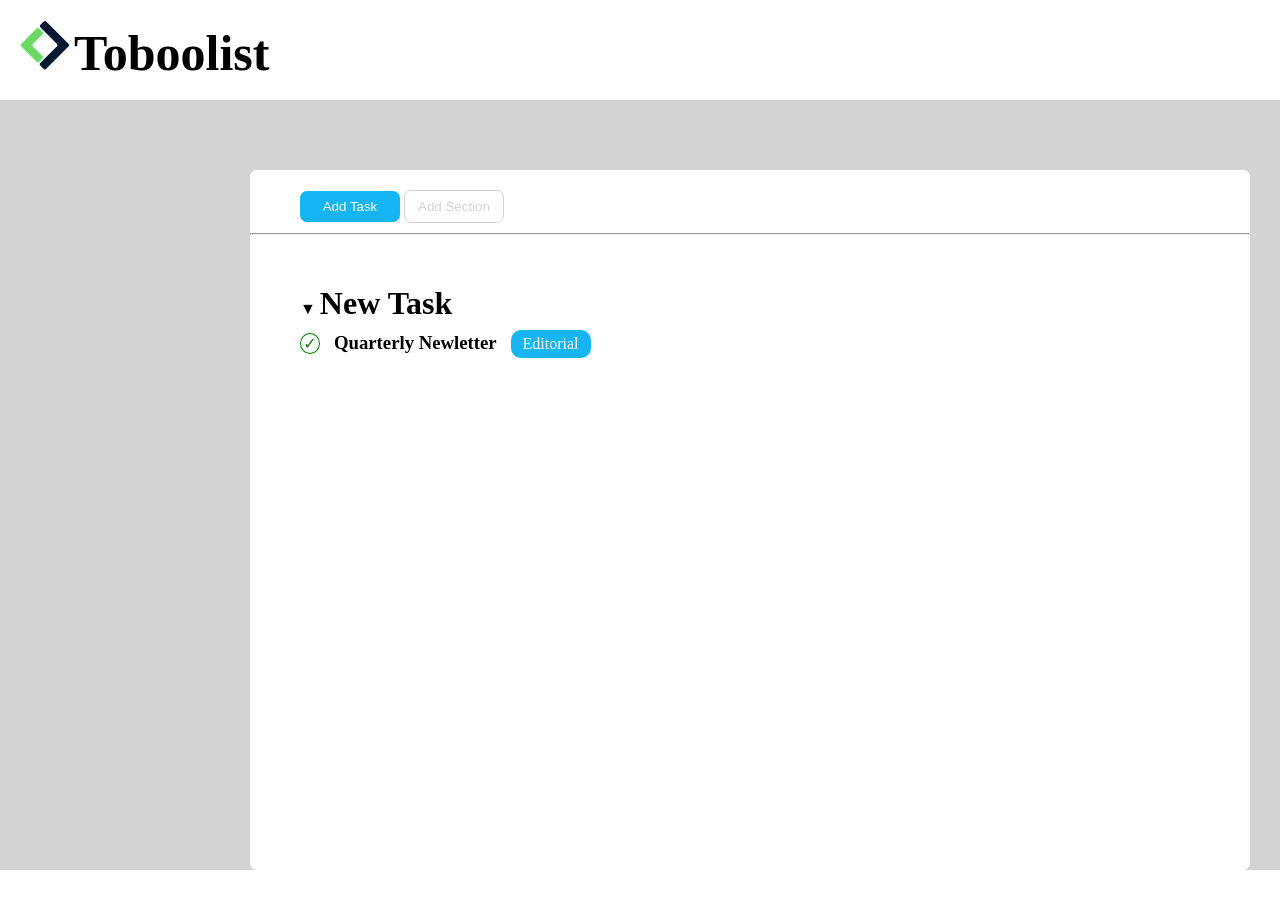
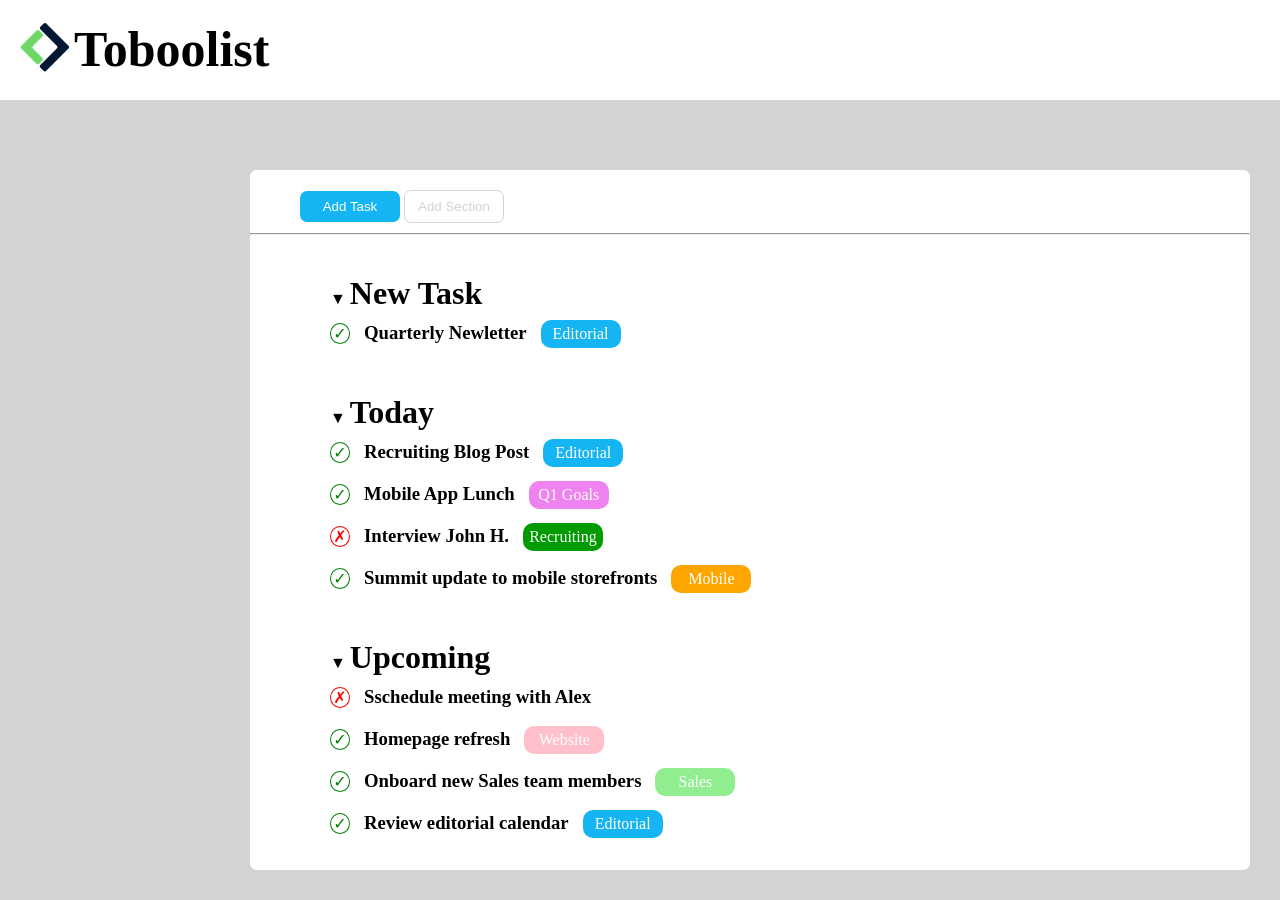
Before and after one commit to matteopelusi7/html-css-toboolist, a plain HTML site: page index.html in a window 1280 px wide. Shown: the top 900 px of the page. Before the commit the page ends 870 px from the top, so only its background shows below. Drawn offline with Linux system fonts and the light colour scheme.

Commit message:
Aggiunto seconda e terza sezione Today e Upcoming

```diff
--- a/index.html
+++ b/index.html
@@ -23,23 +23,68 @@
         </section>
 
         <section class="selection">
-            <div class="option">&#x25BC;</div>
-            <h2>New Task</h2>
             <div>
+                <span class="option">&#x25BC;</span>
+                <h2>New Task</h2>
                 <div class="container">
                     <div class="check">&check;</div>
                     <h3>Quarterly Newletter</h3>
+                    <div class="button blue">Editorial</div>
                 </div>
-                <div class="button">Editorial</div>
             </div>
         </section>
 
-        <section>
-
+        <section class="selection">
+            <div>
+                <span class="option">&#x25BC;</span>
+                <h2>Today</h2>
+                <div class="container">
+                    <div class="check">&check;</div>
+                    <h3>Recruiting Blog Post</h3>
+                    <div class="button blue">Editorial</div>
+                </div>
+                <div class="container">
+                    <div class="check">&check;</div>
+                    <h3>Mobile App Lunch</h3>
+                    <div class="button violet">Q1 Goals</div>
+                </div>
+                <div class="container">
+                    <div class="check cross">&cross;</div>
+                    <h3>Interview John H.</h3>
+                    <div class="button green">Recruiting</div>
+                </div>
+                <div class="container">
+                    <div class="check">&check;</div>
+                    <h3>Summit update to mobile storefronts</h3>
+                    <div class="button orange">Mobile</div>
+                </div>
+            </div>
         </section>
 
-        <section>
-
+        <section class="selection">
+            <div>
+                <span class="option">&#x25BC;</span>
+                <h2>Upcoming</h2>
+                <div class="container">
+                    <div class="check cross">&cross;</div>
+                    <h3>Sschedule meeting with Alex</h3>
+                </div>
+                <div class="container">
+                    <div class="check">&check;</div>
+                    <h3>Homepage refresh</h3>
+                    <div class="button pink">Website</div>
+                </div>
+                <div class="container">
+                    <div class="check">&check;</div>
+                    <h3>Onboard new Sales team members</h3>
+                    <div class="button lightgreen">Sales</div>
+                </div>
+                <div class="container">
+                    <div class="check">&check;</div>
+                    <h3>Review editorial calendar</h3>
+                    <div class="button blue">Editorial</div>
+                </div>
+            </div>
         </section>
 
     </main>
--- a/style.css
+++ b/style.css
@@ -9,6 +9,7 @@ body {
     background-color: lightgrey;
     width: 1500px;
     margin: 0 auto;
+    height: 900px;
 }
 
 header {
@@ -20,6 +21,7 @@ header {
 h1 {
     display: inline-block;
     font-size: 50px;
+    vertical-align: super;
 }
 
 main {
@@ -62,24 +64,27 @@ hr {
 }
 
 .selection {
-    padding: 50px;
+    margin-left: 80px;
+    margin-top: 40px;
 }
 
 h2 {
     font-size: xx-large;
     display: inline-block;
 }
- .option {
-     display: inline-block;
-}
 
  .check {
     color: green;
     border: 1px solid green;
-    border-radius: 100%;
+    border-radius: 50%;
     width: 20px;
     text-align: center;
     display: inline-block;
+}
+
+.cross {
+    color: red;
+    border: 1px solid red;
 }
 
  h3 {
@@ -90,13 +95,32 @@ h2 {
 .button {
     display: inline-block;
     color: white;
-     background-color: rgb(21, 180, 243);
     width: 80px;
     padding: 5px;
     text-align: center;
     border-radius: 10px;
 }
 
-.container {
-    display: inline-block;
+.blue {
+    background-color: rgb(21, 180, 243);
 }
+
+.violet {
+    background-color: violet;
+}
+
+.green {
+    background-color: rgb(0, 155, 0);
+}
+
+.orange {
+    background-color: orange;
+}
+
+.pink {
+    background-color: pink;
+}
+
+.lightgreen {
+    background-color: lightgreen;
+}
```
Lines whose indentation alone changed are shown as unchanged.
